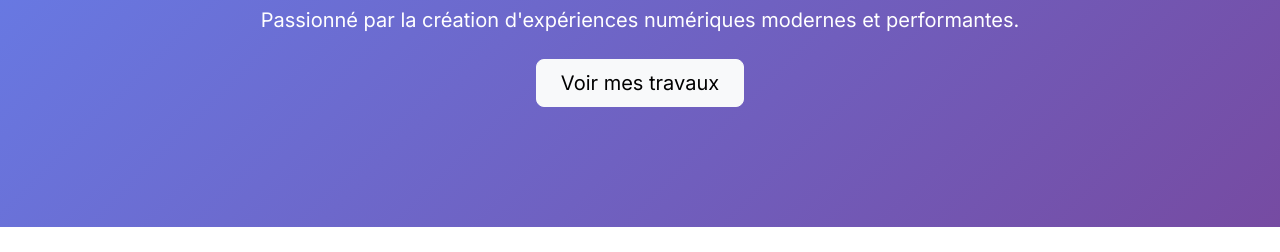
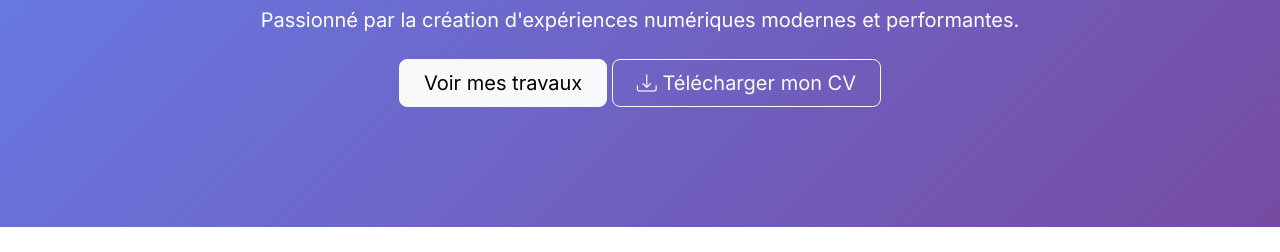
Before and after one commit to Yanis-P/Portfolio, a plain HTML site: page index.html in a window 1280 px wide. Shown: the part 246-498 px from the top of the page. Drawn offline with nearby package versions, Linux system fonts and the light colour scheme.

Commit message:
Ajout téléchargement CV

```diff
--- a/index.html
+++ b/index.html
@@ -7,6 +7,7 @@
 
     <link href="https://cdn.jsdelivr.net/npm/bootstrap@5.3.0/dist/css/bootstrap.min.css" rel="stylesheet">
     <link href="https://fonts.googleapis.com/css2?family=Inter:wght@400;700&display=swap" rel="stylesheet">
+    <link href="https://cdn.jsdelivr.net/npm/bootstrap-icons@1.11.0/font/bootstrap-icons.css" rel="stylesheet" >
 
     <link rel="stylesheet" href="style.css">
     <script src="script.js" defer></script>
@@ -41,6 +42,9 @@
             <h1 class="display-3 fw-bold">Etudiant en Développemnt</h1>
             <p class="lead mb-4">Passionné par la création d'expériences numériques modernes et performantes.</p>
             <a href="#projets" class="btn btn-light btn-lg px-4">Voir mes travaux</a>
+            <a href="CV_YanisPrime .pdf" class="btn btn-outline-light btn-lg px-4" download>
+                <i class="bi bi-download"></i> Télécharger mon CV
+            </a>
         </div>
     </header>
 
```
Also changed, not shown: 1 other file.
